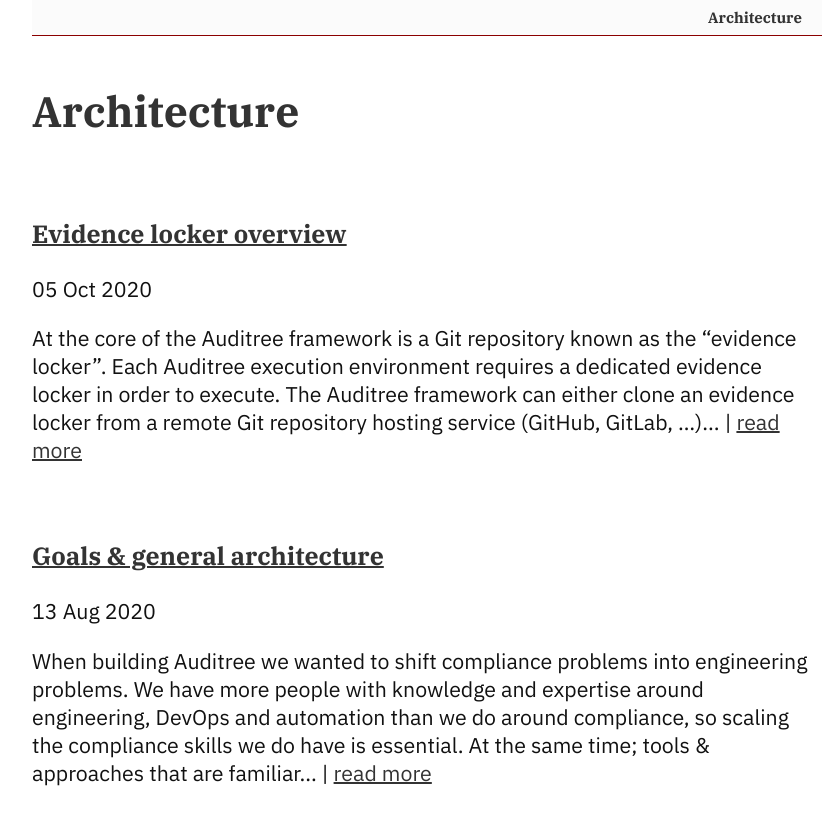
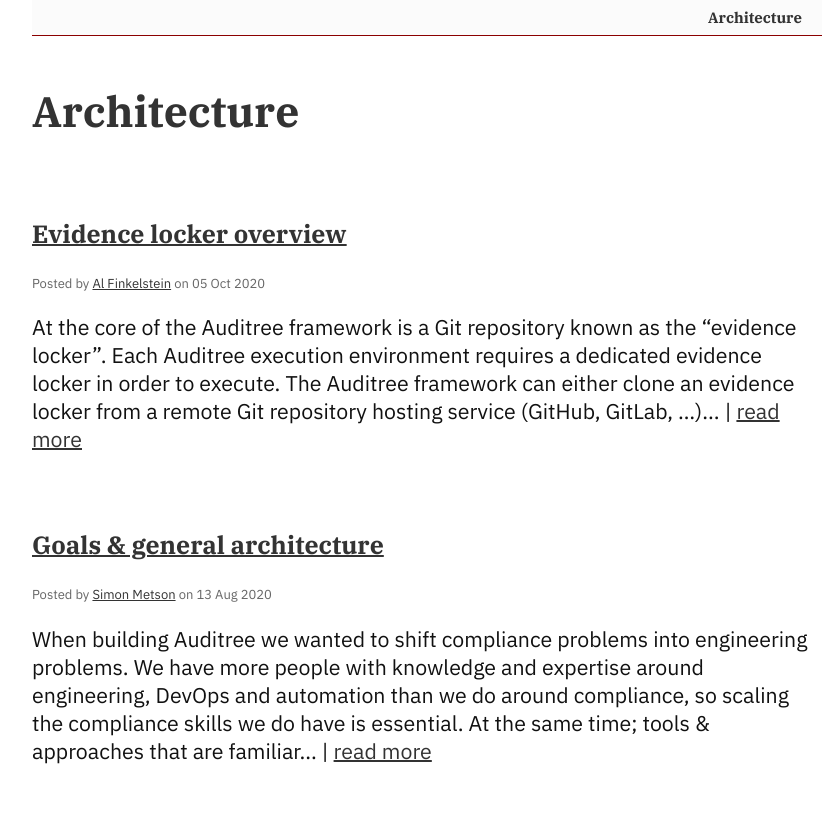
Before and after one commit to auditree/auditree.github.io, a Jekyll site: the page built from architecture.md, in a window 1280 px wide and 900 px high. Shown: the top 825 px of the window, without its empty margins (213-1052 px from the left). Built offline with Jekyll 4.4.1, drawn with Linux system fonts in a browser that asks for light colours.

Commit message:
add authors to index & post headers

```diff
--- a/_layouts/category.html
+++ b/_layouts/category.html
@@ -8,7 +8,7 @@
     <h3 class="post-link">
         <a href="{{ post.url | prepend: site.baseurl }}">{{ post.title  | capitalize}}</a>
     </h3>
-    <p class="small">{{ post.date | date_to_string}}</p>
+    <p class="small">Posted by <a href="https://github.com/{{post.author_github}}">{{post.author}}</a> on {{ post.date | date_to_string}}</p>
     <p>
         {{ post.excerpt | split: '</p>' | first | truncatewords: 50, '...'  | strip_html | strip}}
         | <a href="{{ post.url | prepend: site.baseurl }}">read more</a>
--- a/_layouts/post.html
+++ b/_layouts/post.html
@@ -1,5 +1,6 @@
 ---
 layout: default
 ---
-                <h1>{{page.title}}</h1>
-            {{ content }}
+<h1>{{page.title}}</h1>
+<p class="small">Posted by <a href="https://github.com/{{page.author_github}}">{{page.author}}</a> on {{ page.date | date_to_string}}</p>
+{{ content }}
--- a/style.css
+++ b/style.css
@@ -101,6 +101,14 @@
 main {
     padding-bottom: 50px;
 }
+p.small{
+    font-size: small;
+    color: #666666;
+}
+p.small a{
+    text-decoration: underline;
+    text-decoration-thickness: 0.5px;
+}
 footer{
     font-size: small;
     border-top: 1px #eee;
```
